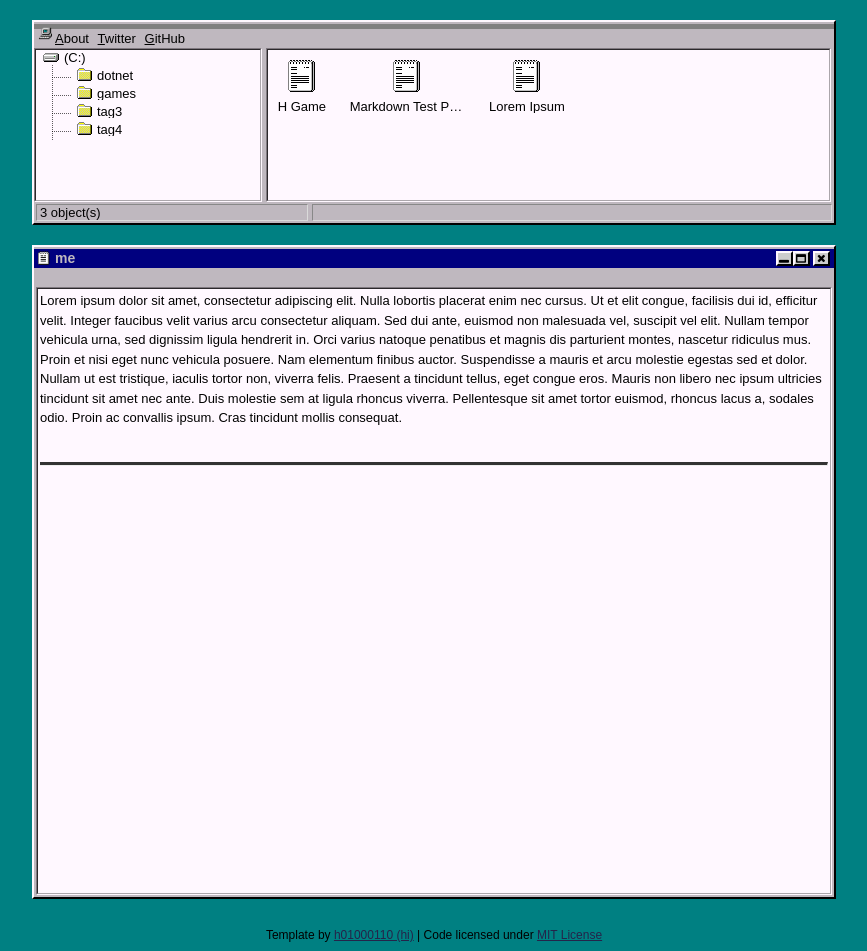
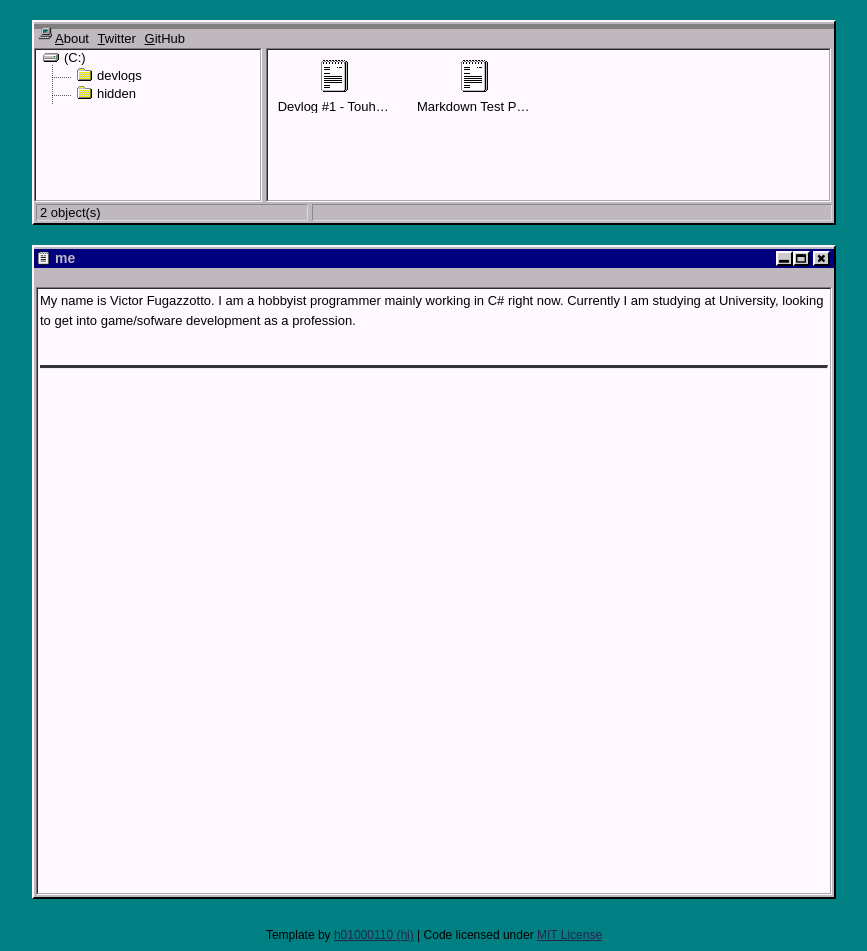
Before and after one commit to vic485/old-website, a Jekyll site: the page built from me/index.md, in a window 1280 px wide. Shown: the whole page, without its empty margins (206-1073 px from the left). Built offline with Jekyll 4.4.1, drawn with Linux system fonts in a browser that asks for light colours.

Commit message:
First devlog post
Editing some pages on the site. Markdown test page left in as a reference for the future

```diff
--- a/_data/tags.yml
+++ b/_data/tags.yml
@@ -1,11 +1,5 @@
-tag1:
-  name: dotnet
-
-tag2:
-  name: games
-
 tag3:
-  name: tag3
+  name: devlogs
 
 tag4:
-  name: tag4
+  name: hidden
--- a/_posts/2017-09-16-markdown-test-page.md
+++ b/_posts/2017-09-16-markdown-test-page.md
@@ -1,7 +1,7 @@
 ---
 layout: default
 title: "Markdown Test Page"
-tags: dotnet tag3
+tags: hidden
 ---
 
 ## Source: [Markdown Test Page](https://github.com/fullpipe/markdown-test-page)
@@ -174,6 +174,6 @@ Sint ea anim ipsum ad commodo cupidatat do **exercitation** incididunt et minim
 
 Incididunt in culpa cupidatat mollit cillum qui proident sit. In cillum aliquip incididunt voluptate magna amet cupidatat cillum pariatur sint aliqua est _enim **anim** voluptate_. Magna aliquip proident incididunt id duis pariatur eiusmod incididunt commodo culpa dolore sit. Culpa do nostrud elit ad exercitation anim pariatur non minim nisi **adipisicing sunt _officia_**. Do deserunt magna mollit Lorem commodo ipsum do cupidatat mollit enim ut elit veniam ea voluptate.
 
-[![Box](http://img.youtube.com/vi/qEuD6v1Y9fg/0.jpg)](http://www.youtube.com/watch?v=qEuD6v1Y9fg)
+[![Box](http://img.youtube.com/vi/Fl2893VQEO8/0.jpg)](http://www.youtube.com/watch?v=Fl2893VQEO8)
 
 Reprehenderit non eu quis in ad elit esse qui aute id [incididunt](#!) dolore cillum. Esse laboris consequat dolor anim exercitation tempor aliqua deserunt velit magna laboris. Culpa culpa minim duis amet mollit do quis amet commodo nulla irure.
--- a/me/index.md
+++ b/me/index.md
@@ -3,4 +3,4 @@ layout: me
 title: me
 ---
 
-Lorem ipsum dolor sit amet, consectetur adipiscing elit. Nulla lobortis placerat enim nec cursus. Ut et elit congue, facilisis dui id, efficitur velit. Integer faucibus velit varius arcu consectetur aliquam. Sed dui ante, euismod non malesuada vel, suscipit vel elit. Nullam tempor vehicula urna, sed dignissim ligula hendrerit in. Orci varius natoque penatibus et magnis dis parturient montes, nascetur ridiculus mus. Proin et nisi eget nunc vehicula posuere. Nam elementum finibus auctor. Suspendisse a mauris et arcu molestie egestas sed et dolor. Nullam ut est tristique, iaculis tortor non, viverra felis. Praesent a tincidunt tellus, eget congue eros. Mauris non libero nec ipsum ultricies tincidunt sit amet nec ante. Duis molestie sem at ligula rhoncus viverra. Pellentesque sit amet tortor euismod, rhoncus lacus a, sodales odio. Proin ac convallis ipsum. Cras tincidunt mollis consequat.
+My name is Victor Fugazzotto. I am a hobbyist programmer mainly working in C# right now. Currently I am studying at University, looking to get into game/sofware development as a profession.
--- /dev/null
+++ b/tags/devlogs.html
@@ -0,0 +1,5 @@
+---
+layout: tag
+tag: devlogs
+permalink: /tag/devlogs/
+---
--- a/tags/dotnet.html
+++ /dev/null
@@ -1,5 +0,0 @@
----
-layout: tag
-tag: dotnet
-permalink: /tag/dotnet/
----
--- a/tags/games.html
+++ /dev/null
@@ -1,5 +0,0 @@
----
-layout: tag
-tag: games
-permalink: /tag/games/
----
--- /dev/null
+++ b/tags/hidden.html
@@ -0,0 +1,5 @@
+---
+layout: tag
+tag: hidden
+permalink: /tag/hidden/
+---
--- a/tags/tag3.html
+++ /dev/null
@@ -1,5 +0,0 @@
----
-layout: tag
-tag: tag3
-permalink: /tag/tag3/
----
--- a/tags/tag4.html
+++ /dev/null
@@ -1,5 +0,0 @@
----
-layout: tag
-tag: tag4
-permalink: /tag/tag4/
----
```
Also changed, not shown: _posts/2017-08-31-lorem-ipsum.md (deleted, +0 -11 lines), _posts/2018-04-19-H-Game.md (deleted, +0 -28 lines), _posts/2018-11-05-devlog-1-touhou-game.md (added, +9 -0 lines).
